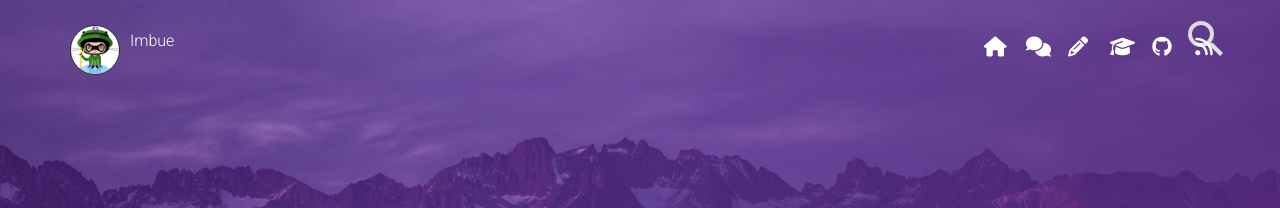
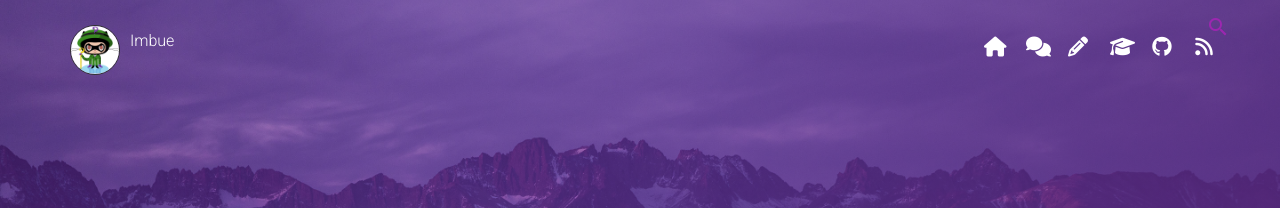
Before and after one commit to tip4programs/imbue, a Jekyll site: the page built from index.html, in a window 1280 px wide. Shown: the top 208 px of the page. Built offline with Jekyll 4.4.1, drawn with Linux system fonts in a browser that asks for light colours; nearby versions of some CDN libraries; the list of posts is cut into pages by our own code.

Commit message:
Update site_search.html

```diff
--- a/_includes/site_search.html
+++ b/_includes/site_search.html
@@ -1,7 +1,5 @@
      <a href="javascript:void(0)" title="or press '/' to search" onclick="toggleSearch()" class="search-btn">
-      <svg style="width:48px;height:48px" viewBox="0 0 24 24">
-      <path d="M9.5,3A6.5,6.5 0 0,1 16,9.5C16,11.11 15.41,12.59 14.44,13.73L14.71,14H15.5L20.5,19L19,20.5L14,15.5V14.71L13.73,14.44C12.59,15.41 11.11,16 9.5,16A6.5,6.5 0 0,1 3,9.5A6.5,6.5 0 0,1 9.5,3M9.5,5C7,5 5,7 5,9.5C5,12 7,14 9.5,14C12,14 14,12 14,9.5C14,7 12,5 9.5,5Z" />
-      </svg>
+<i class="material-icons">search</i>
     </a>
 
     <div class="search" id="js-search">
```
